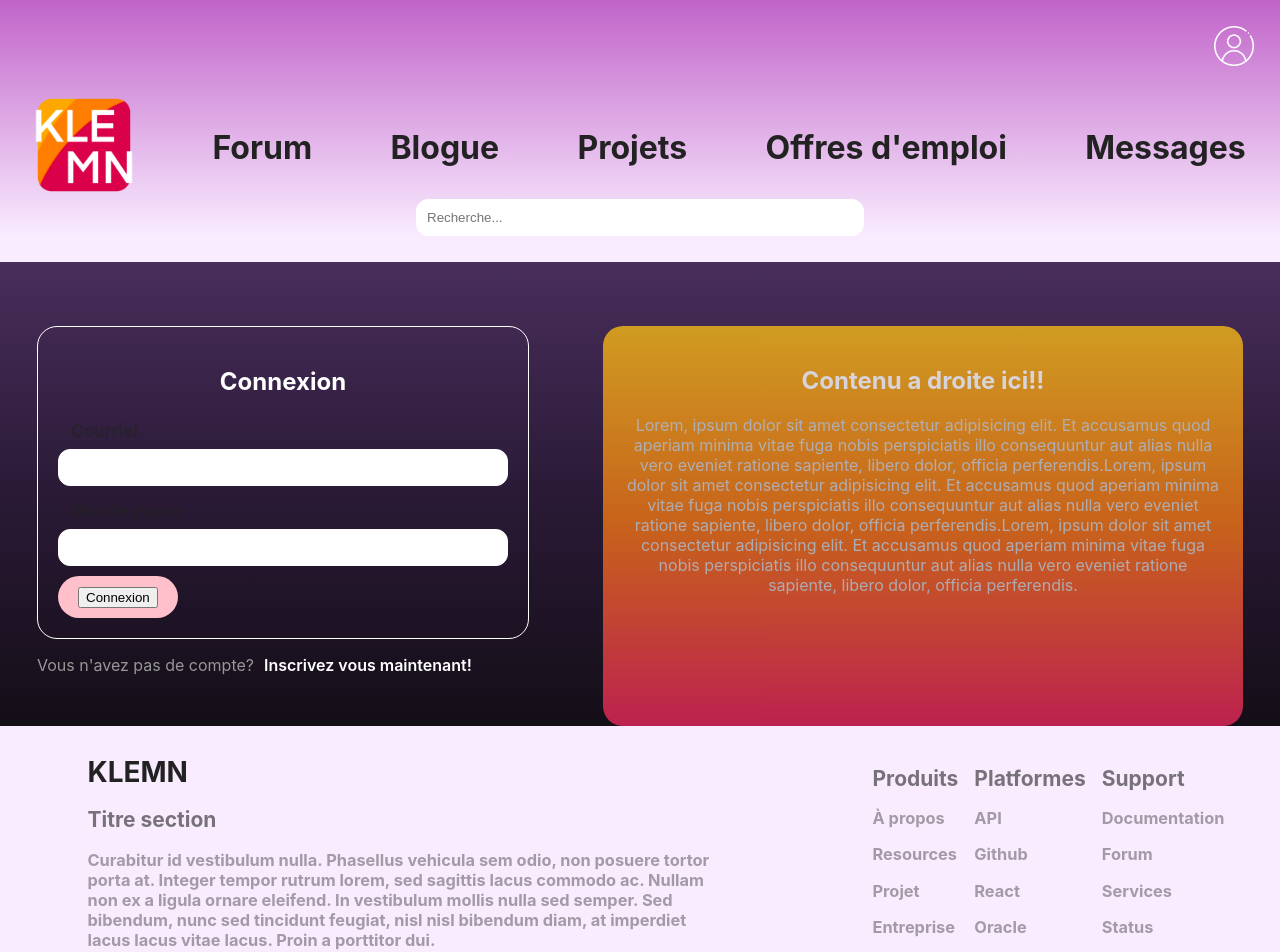
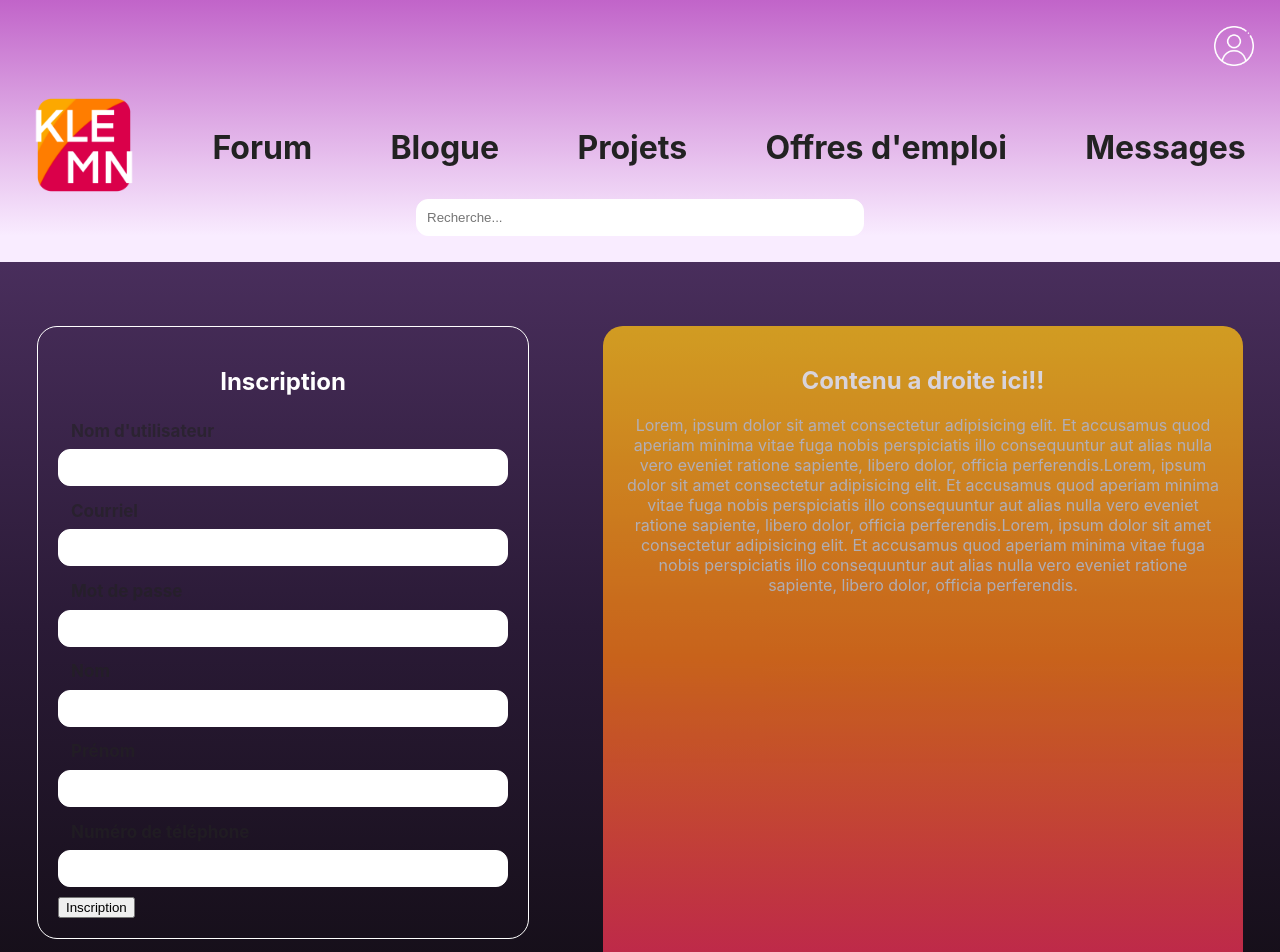
Before and after one commit to a23-b2b/projet-de-session-klemn, a React (Create React App) app: page / in a window 1280 px wide. Shown: the top 952 px of the page. Built offline with nearby package versions, Linux system fonts and the light colour scheme.

Commit message:
rafiner animation

```diff
--- a/src/components/LoginForm.tsx
+++ b/src/components/LoginForm.tsx
@@ -43,7 +43,7 @@ function LoginForm() {
 
         <div className={styles.conteneur}>
             <h2 className={styles.titre}>Connexion</h2>
-            <motion.div initial={{ opacity: 0, height: 660 }} animate={{ opacity: 1, height: "auto"}}>
+            <motion.div initial={{ opacity: 0, height: 660, scale: 0.9 }} animate={{ opacity: 1, height: "auto", scale: 1}}>
                 <div className={styles.form}>
                     <label className={'global_input_field_label'}>Courriel</label>
                     <input
--- a/src/components/RegisterForm.tsx
+++ b/src/components/RegisterForm.tsx
@@ -56,7 +56,7 @@ function RegisterForm() {
     return (
         <div className={styles.conteneur}>
             <h2 className={styles.titre}>Inscription</h2>
-            <motion.div initial={{ opacity: 0, height: 323 }} animate={{ opacity: 1, height: "auto" }}>
+            <motion.div initial={{ opacity: 0, height: 323, scale: 0.9 }} animate={{ opacity: 1, height: "auto", scale: 1 }} >
                 <div className={styles.form}>
 
                     <label className={'global_input_field_label'}>Nom d'utilisateur</label>
--- a/src/pages/Landing.tsx
+++ b/src/pages/Landing.tsx
@@ -7,7 +7,7 @@ import RegisterForm from '../components/RegisterForm';
 import { animate, motion } from 'framer-motion';
 
 function Landing() {
-    const [formIsLogin, setFormIsLogin] = useState(true);
+    const [formIsLogin, setFormIsLogin] = useState(false);
 
     return (
 
```
